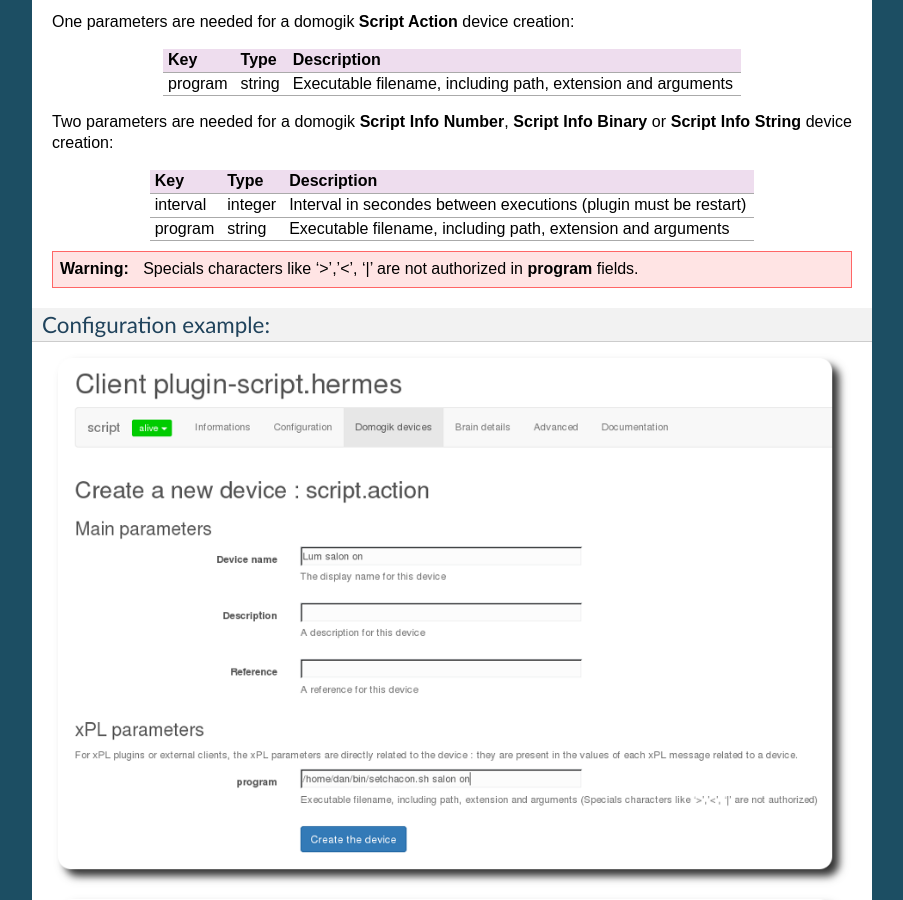
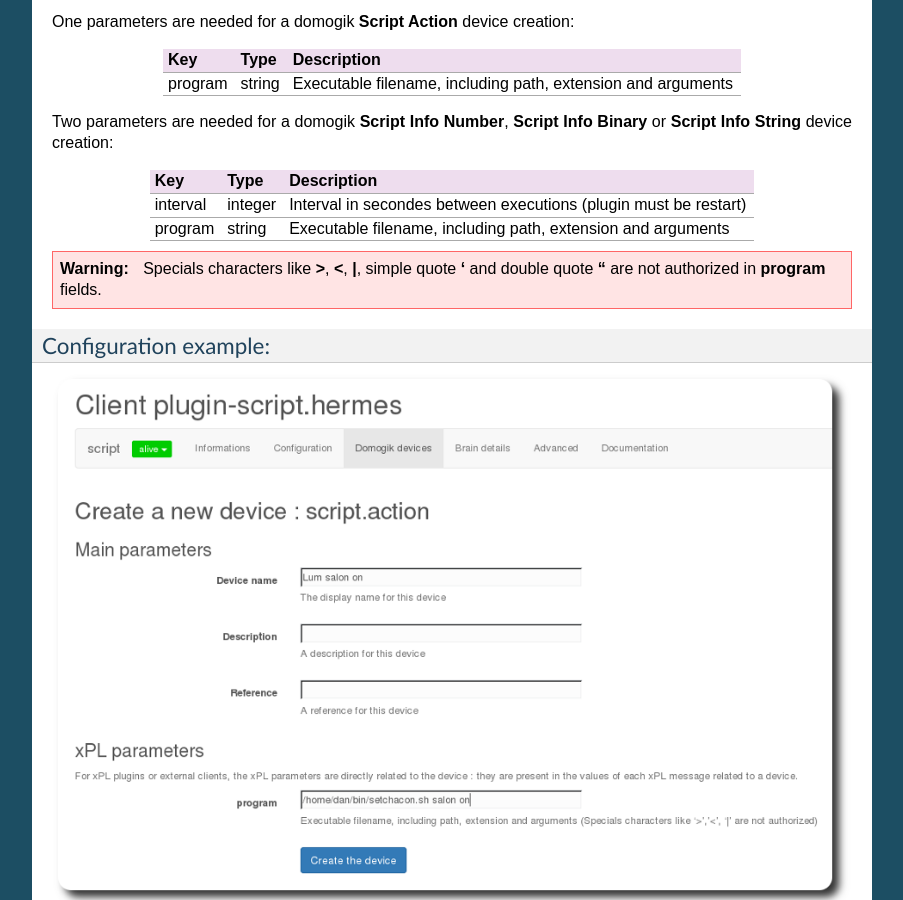
Before and after one commit to vdomos/domogik-plugin-script, a Sphinx documentation site: the page built from docs/script.txt, in a window 1280 px wide and 900 px high, scrolled down 2846 px. Shown: the whole window, without its empty margins (198-1101 px from the left). Built offline with Sphinx 7.4.7, drawn with Linux system fonts in a browser that asks for light colours.

Commit message:
Update doc

```diff
--- a/docs/script.txt
+++ b/docs/script.txt
@@ -155,7 +155,7 @@ program               string                      Executable filename, including
 
 
 .. warning::
-	Specials characters like '>','<', '|' are not authorized in **program** fields.
+	Specials characters like **>**, **<**, **|**, simple quote **'** and double quote **"** are not authorized in **program** fields.
 
 
 Configuration example:
```
